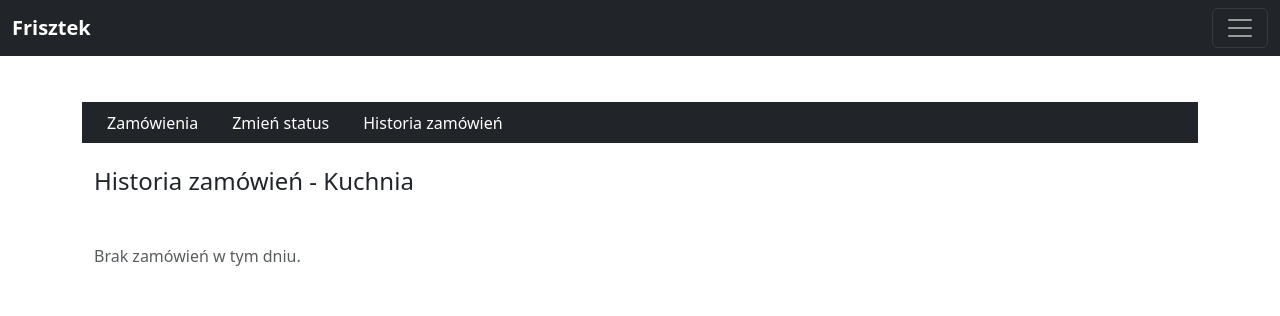
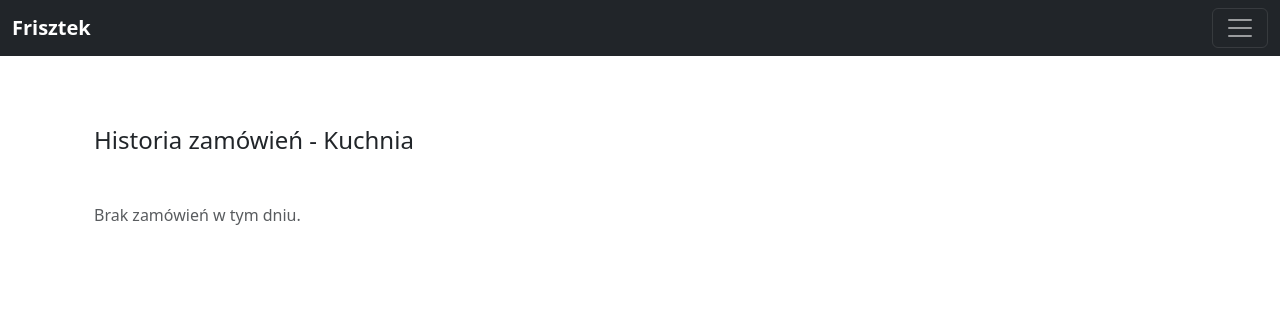
Before and after one commit to MatRos-sf/gastroflow, a Django app: page /kitchen/history/ in a window 1280 px wide. Shown: the top 316 px of the page. Run offline with Django 5.2, Linux system fonts and the light colour scheme; data that the repository does not hold is empty.

Commit message:
fix(UI) new layout

```diff
--- a/bar/templates/bar/history.html
+++ b/bar/templates/bar/history.html
@@ -3,7 +3,7 @@
     <div class="container mt-4">
         <!-- Filtr po dniach -->
         <div class="mb-3">
-            <h4>Historia zamówień - Kuchnia</h4>
+            <h4>Historia zamówień - Bar</h4>
             <div class="btn-group" role="group">
                 {% for day in available_days %}
                     <a href="?day={{ day|date:'Y-m-d' }}"
--- a/bar/urls.py
+++ b/bar/urls.py
@@ -4,5 +4,5 @@ from .views import BarOrderKitchen, bar_orders
 
 urlpatterns = [
     path("orders/", bar_orders, name="bar-orders"),
-    path("history/", BarOrderKitchen.as_view(), name="orders-history"),
+    path("history/", BarOrderKitchen.as_view(), name="orders-bar-history"),
 ]
--- a/kitchen/templates/kitchen/history.html
+++ b/kitchen/templates/kitchen/history.html
@@ -1,20 +1,5 @@
 {% extends "menu/base.html" %}
 {% block content %}
-    <!-- MENU TYLKO DLA KITCHEN -->
-    <ul class="nav nav-tabs bg-dark rounded-0 border-0 px-2">
-        <li class="nav-item">
-            <a class="nav-link {% if request.resolver_match.url_name == 'kitchen-orders' %}active bg-warning text-dark fw-bold{% else %}text-white{% endif %}"
-               href="{% url 'kitchen-orders' %}">Zamówienia</a>
-        </li>
-        <li class="nav-item">
-            <a class="nav-link {% if request.resolver_match.url_name == 'available' %}active bg-warning text-dark fw-bold{% else %}text-white{% endif %}"
-               href="{% url 'available' %}">Zmień status</a>
-        </li>
-        <li class="nav-item">
-            <a class="nav-link {% if request.resolver_match.url_name == 'orders-history-kitchen' %}active bg-warning text-dark fw-bold{% else %}text-white{% endif %}"
-               href="{% url 'orders-history' %}">Historia zamówień</a>
-        </li>
-    </ul>
     <div class="container mt-4">
         <!-- Filtr po dniach -->
         <div class="mb-3">
--- a/kitchen/templates/kitchen/orders.html
+++ b/kitchen/templates/kitchen/orders.html
@@ -12,10 +12,6 @@
             <a href="{% url 'available' %}"
                class="btn btn-outline-dark btn-lg {% if request.resolver_match.url_name == 'available' %}active{% endif %}">
                 Zmień status
-            </a>
-            <a href="{% url 'orders-history' %}"
-               class="btn btn-outline-dark btn-lg {% if request.resolver_match.url_name == 'orders-history' %}active{% endif %}">
-                Historia zamówień
             </a>
         </div>
     </div>
--- a/menu/templates/menu/base.html
+++ b/menu/templates/menu/base.html
@@ -98,10 +98,10 @@
                             <a href="{% url 'available' %}" class="nav-link">Zmień status</a>
                         </li>
                         <li class="nav-item">
-                            <a href="#" class="nav-link">Historia Bar</a>
+                            <a href="{% url 'orders-bar-history' %}" class="nav-link">Historia Bar</a>
                         </li>
                         <li class="nav-item">
-                            <a href="#" class="nav-link">Historia Kuchnia</a>
+                            <a href="{% url 'orders-history' %}" class="nav-link">Historia Kuchnia</a>
                         </li>
                         <li class="nav-item">
                             <a href="#" class="nav-link">Raporty</a>
--- a/service/templates/service/menu_waiter.html
+++ b/service/templates/service/menu_waiter.html
@@ -19,12 +19,15 @@
             border-color: #b0b0b0 !important;
         }
     </style>
+    <h1>New version</h1>
     <div class="container">
         <div class="d-grid gap-3 col-8 mx-auto pt-5">
             <a href="{% url 'service:order-table' %}"
                class="btn btn-primary waiter-btn"
                type="button">Stwórz zamówienie</a>
-            <a class="btn btn-primary waiter-btn" type="button" href="{% url 'service:table-settle' %}?action=order">Dodaj do zamówienia</a>
+            <a class="btn btn-primary waiter-btn"
+               type="button"
+               href="{% url 'service:table-settle' %}?action=order">Dodaj do zamówienia</a>
             <button class="btn btn-primary waiter-btn" type="button" disabled>Edytuj zamówienie</button>
             <a href="{% url 'service:table-settle' %}"
                class="btn btn-primary waiter-btn"
```
